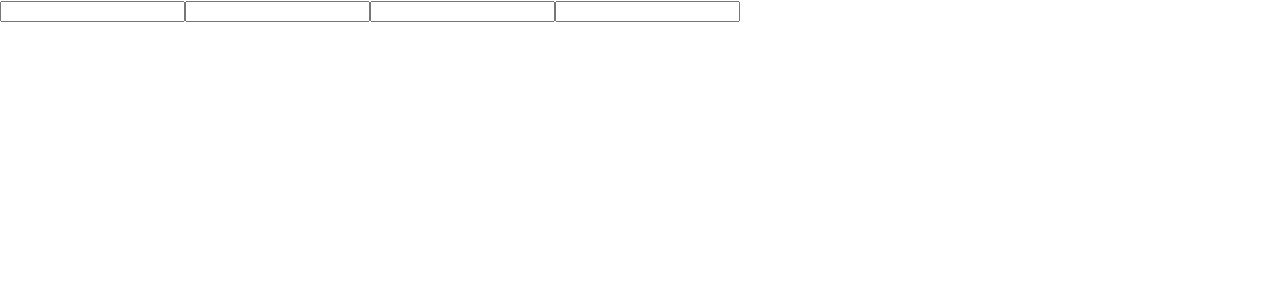
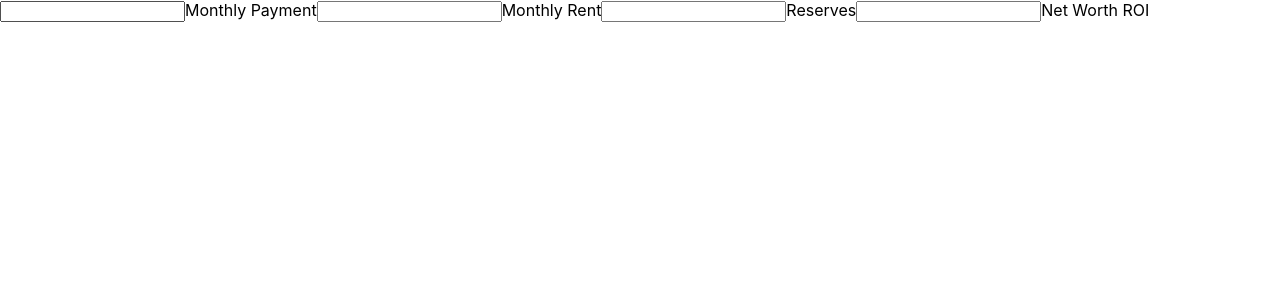
Before and after one commit to devskii/house-hack-deals, a React (Create React App) app: page / in a window 1280 px wide. Shown: the top 300 px of the page. Built offline with nearby package versions, Linux system fonts and the light colour scheme.

Commit message:
label each number input

```diff
--- a/src/App.js
+++ b/src/App.js
@@ -4,10 +4,22 @@ import "./App.css";
 function App() {
   return (
     <>
-      <input data-testid="input-monthly-payment" />
-      <input data-testid="input-monthly-rent" />
-      <input data-testid="input-reserves" />
-      <input data-testid="input-net-worth-roi" />
+      <label>
+        <input data-testid="input-monthly-payment" />
+        Monthly Payment
+      </label>
+      <label>
+        <input data-testid="input-monthly-rent" />
+        Monthly Rent
+      </label>
+      <label>
+        <input data-testid="input-reserves" />
+        Reserves
+      </label>
+      <label>
+        <input data-testid="input-net-worth-roi" />
+        Net Worth ROI
+      </label>
     </>
   );
 }
```
Also changed, not shown: 1 other file (tests, documents, lock files or other folders).
